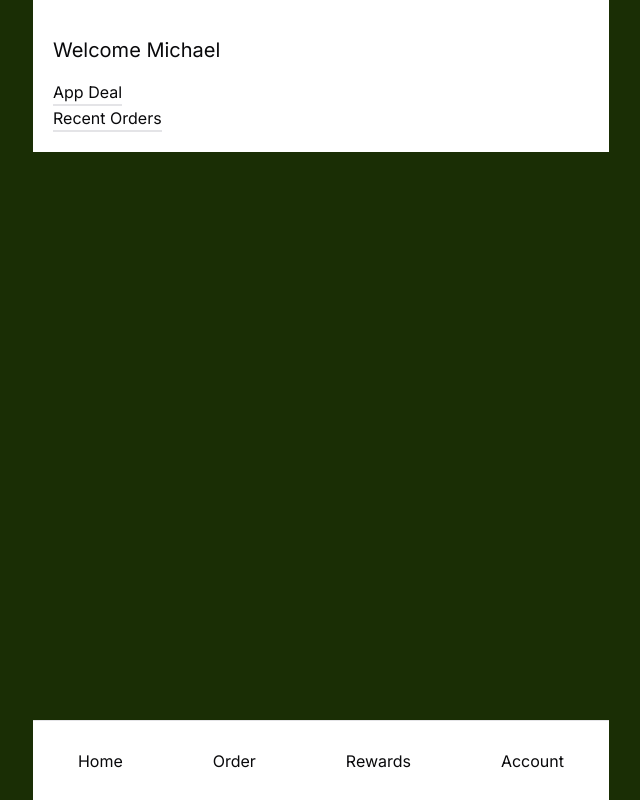
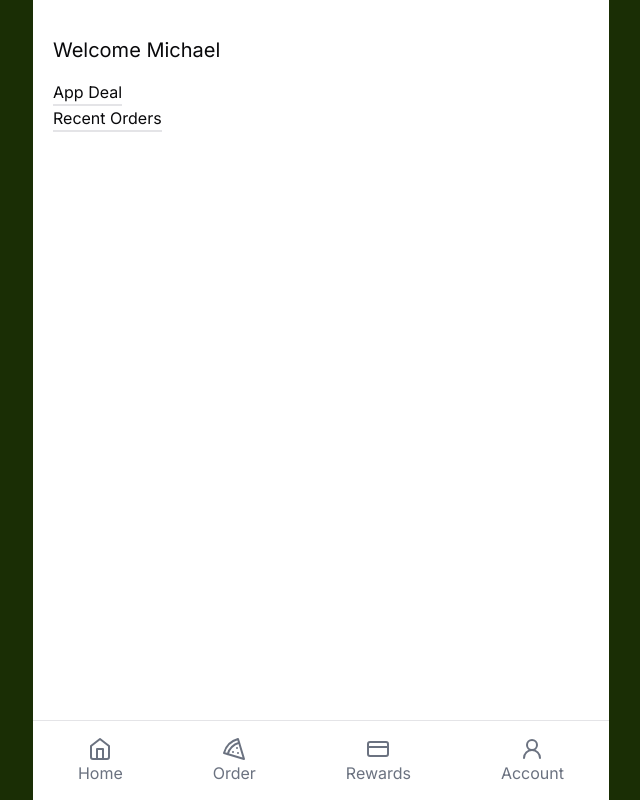
Before and after one commit to michaeleii/freshslice-pizza-app-redesign, a Next.js app: page / in a window 1280 px wide. Shown: the whole page, without its empty margins (319-959 px from the left). Built offline with nearby package versions, Linux system fonts and the light colour scheme.

Commit message:
Move navbar to the bottom

```diff
--- a/src/app/layout.tsx
+++ b/src/app/layout.tsx
@@ -20,7 +20,7 @@ export default function RootLayout({
       <body
         className={cn(
           inter.className,
-          "antialiased relative min-h-dvh bg-lime-950"
+          "relative flex min-h-dvh flex-col bg-lime-950 antialiased",
         )}
       >
         {children}
--- a/src/components/main-wrapper.tsx
+++ b/src/components/main-wrapper.tsx
@@ -2,7 +2,9 @@ import { cn } from "@/lib/utils";
 
 export default function MainWrapper({ children, className }: MainWrapperProps) {
   return (
-    <main className={cn("mx-auto max-w-xl bg-white p-5", className)}>
+    <main
+      className={cn("mx-auto w-full max-w-xl flex-1 bg-white p-5", className)}
+    >
       {children}
     </main>
   );
--- a/src/components/navbar.tsx
+++ b/src/components/navbar.tsx
@@ -1,20 +1,33 @@
+import { CreditCardIcon, HomeIcon, PizzaIcon, User2Icon } from "lucide-react";
 import Link from "next/link";
 
 export default function NavBar() {
   return (
     <nav className="fixed bottom-0 w-full bg-lime-950">
-      <ul className="mx-auto flex h-20 max-w-xl items-center justify-around border-t bg-white">
+      <ul className="mx-auto flex h-20 max-w-xl items-center justify-around border-t bg-white text-gray-500">
         <li>
-          <Link href="/">Home</Link>
+          <Link href="/" className="flex flex-col items-center">
+            <HomeIcon />
+            <span>Home</span>
+          </Link>
         </li>
         <li>
-          <Link href="/order">Order</Link>
+          <Link href="/order" className="flex flex-col items-center">
+            <PizzaIcon />
+            <span>Order</span>
+          </Link>
         </li>
         <li>
-          <Link href="/rewards">Rewards</Link>
+          <Link href="/rewards" className="flex flex-col items-center">
+            <CreditCardIcon />
+            <span>Rewards</span>
+          </Link>
         </li>
         <li>
-          <Link href="/account">Account</Link>
+          <Link href="/account" className="flex flex-col items-center">
+            <User2Icon />
+            <span>Account</span>
+          </Link>
         </li>
       </ul>
     </nav>
```
